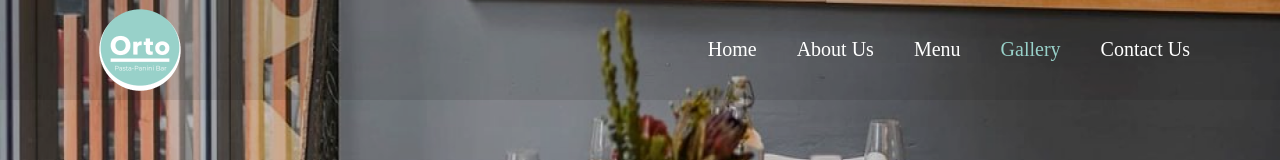
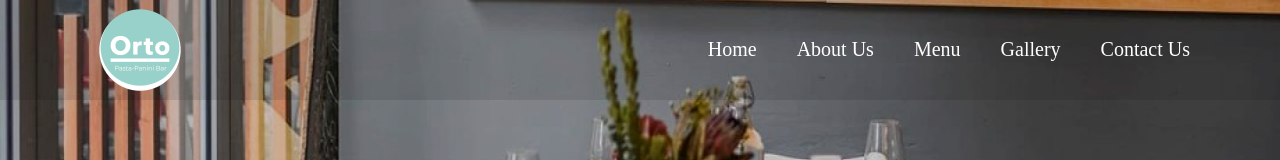
Before and after one commit to safalnpane/ortotrading, a Next.js app: page /gallery in a window 1280 px wide. Shown: the top 160 px of the page. Built offline with nearby package versions, Linux system fonts and the light colour scheme.

Commit message:
bugfix: now everything works

```diff
--- a/components/Navbar.js
+++ b/components/Navbar.js
@@ -51,10 +51,10 @@ function Navbar() {
               Menu
             </li>
           </Link>
-          <Link href="/gallery">
+          <Link href="/Gallery">
             <li
               className={`${
-                router.pathname == "/gallery" ? "text-primary" : ""
+                router.pathname == "/Gallery" ? "text-primary" : ""
               } hover:text-primary  cursor-pointer`}
             >
               Gallery
@@ -123,7 +123,7 @@ function Navbar() {
                 Menu
               </li>
             </Link>
-            <Link href="/gallery">
+            <Link href="/Gallery">
               <li
                 className="cursor-pointer py-3 border-b-2 border-primary"
                 onClick={() => setShow(false)}
--- a/pages/gallery/index.js
+++ b/pages/gallery/index.js
@@ -3,7 +3,7 @@ import Image from "next/image";
 import Link from "next/link";
 import React from "react";
 
-function gallery() {
+function Gallery() {
   const [toshow, setToshow] = React.useState("Gallery");
   return (
     <>
@@ -90,4 +90,4 @@ function gallery() {
   );
 }
 
-export default gallery;
+export default Gallery;
--- a/pages/index.js
+++ b/pages/index.js
@@ -122,7 +122,7 @@ export default function Home() {
             Our Menu
           </h1>
           <div className="flex flex-wrap items-center justify-center w-full  space-y-[20px]">
-            <Link href="/menu/pasta">
+            <Link href="/menu/panini">
               <FoodMenu background={pastabg} name="Pasta" />
             </Link>
             <Link href="/menu/panini">
--- a/pages/menu/pasta.js
+++ b/pages/menu/pasta.js
@@ -63,7 +63,6 @@ function pasta() {
               <div className="bg-gradient-to-r from-primary to-white h-[3px]  w-[220px]"></div>
             </div>
             <div className="grid grid-cols-1  lg:grid lg:grid-cols-2  w-full mt-[50px] lg:gap-x-[40px] gap-y-[2rem] ">
-
               <div className="flex flex-col gap-y-[10px] ">
                 <div className="h-[10rem] w-[15rem] relative object-cover mx-auto">
                   <Image
@@ -83,7 +82,8 @@ function pasta() {
                   </div>
                 </div>
                 <p className="font-[400] text-[14px] sm:text-[16px] text-secondary leading-[20px]">
-                    Eggplant, cherry tomato, fresh basil, ricotta cheese <b>(v)</b>
+                  Eggplant, cherry tomato, fresh basil, ricotta cheese{" "}
+                  <b>(v)</b>
                 </p>
               </div>
               <div className="flex flex-col gap-y-[10px] ">
@@ -105,7 +105,8 @@ function pasta() {
                   </div>
                 </div>
                 <p className="font-[400] text-[14px] sm:text-[16px] text-secondary leading-[20px]">
-                    Tomato salsa, roasted capsicum, fresh riotta, touch of cream <b>(v)</b>
+                  Tomato salsa, roasted capsicum, fresh riotta, touch of cream{" "}
+                  <b>(v)</b>
                 </p>
               </div>
               <div className="flex flex-col gap-y-[10px] ">
@@ -149,7 +150,8 @@ function pasta() {
                   </div>
                 </div>
                 <p className="font-[400] text-[14px] sm:text-[16px] text-secondary leading-[20px]">
-                    King prawns, cherry tomato, rocket, black olives, capers, chilli, garlic
+                  King prawns, cherry tomato, rocket, black olives, capers,
+                  chilli, garlic
                 </p>
               </div>
               <div className="flex flex-col gap-y-[10px] ">
@@ -163,7 +165,7 @@ function pasta() {
                 </div>
                 <div className="flex items-center w-full  justify-between space-x-5 ">
                   <h1 className="font-[700] font-century text-[16px] sm:text-[20px] text-secondary leading-[24px] flex-2">
-                    Malfade chi' Sarde
+                    Malfade chi Sarde
                   </h1>
                   <div className="flex items-center  space-x-[14px] ">
                     <div className="h-[2px] bg-primary w-10 sm:w-20 flex-1"></div>
@@ -171,7 +173,8 @@ function pasta() {
                   </div>
                 </div>
                 <p className="font-[400] text-[14px] sm:text-[16px] text-secondary leading-[20px]">
-                    Tomato salsa, sardines, anchovies, raisins, panngrattato, pinenuts
+                  Tomato salsa, sardines, anchovies, raisins, panngrattato,
+                  pinenuts
                 </p>
               </div>
               <div className="flex flex-col gap-y-[10px] ">
```
Lines whose indentation alone changed are shown as unchanged.
